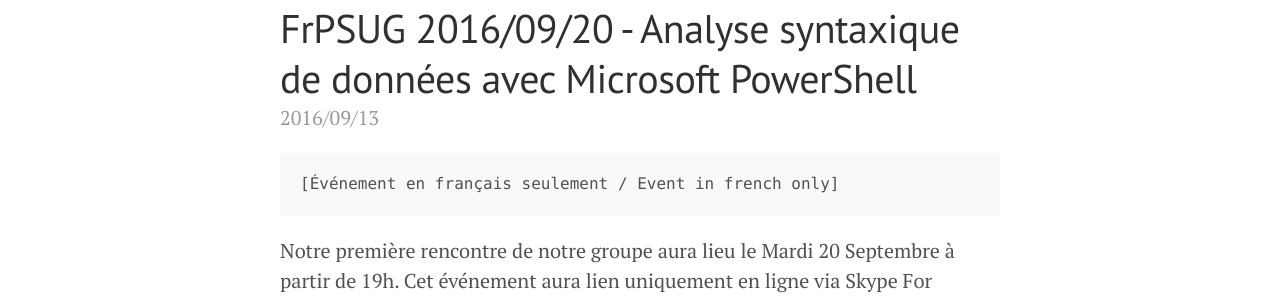
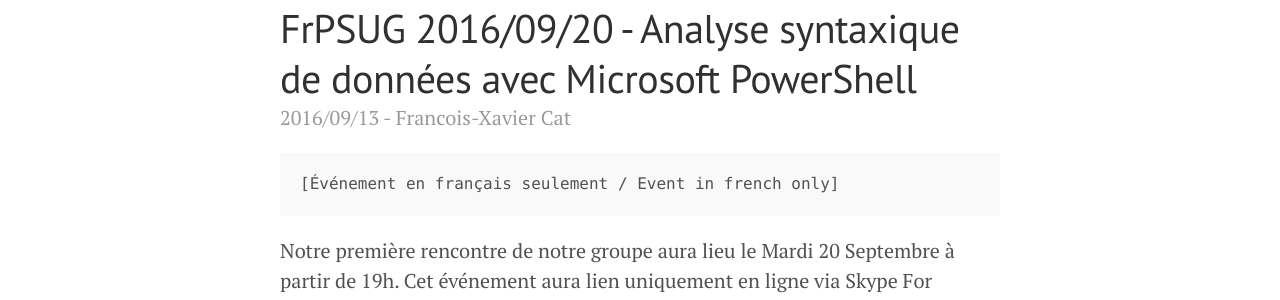
Before and after one commit to fredatgithub/frpsug.github.io, a Jekyll site: the page built from index.html, in a window 1280 px wide. Shown: the part 238-538 px from the top of the page. Built offline with Jekyll 4.4.1, drawn with Linux system fonts in a browser that asks for light colours; the list of posts is cut into pages by our own code.

Commit message:
Update Author

```diff
--- a/index.html
+++ b/index.html
@@ -11,8 +11,12 @@
         {{ post.title }}
       </a>
     </h1>
+    {% if post.author %}
+      <span class="post-date">{{ post.date | date: "%Y/%m/%d" }} - {{ post.author }}</span>
+    {% else %}
+      <span class="post-date">{{ post.date | date: "%Y/%m/%d" }}</span>
+    {% endif %}
 
-    <span class="post-date">{{ post.date | date: "%Y/%m/%d" }}</span>
 
     {{ post.content }}
   </div>
```
